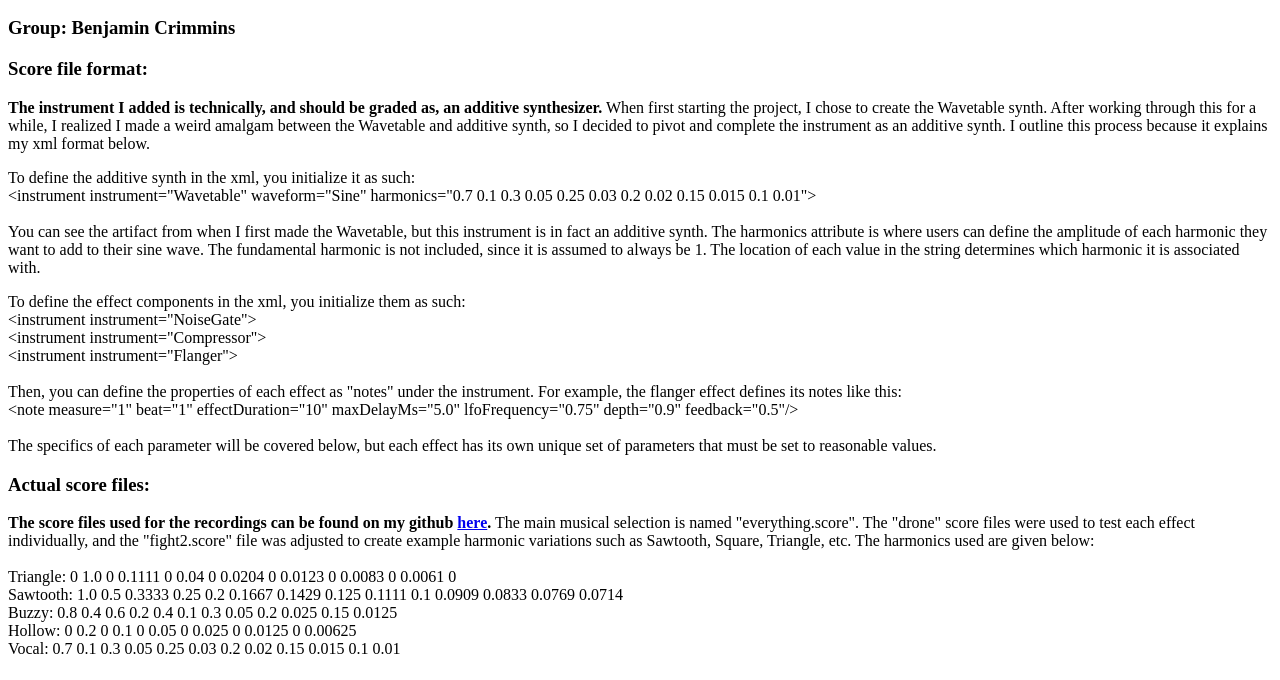
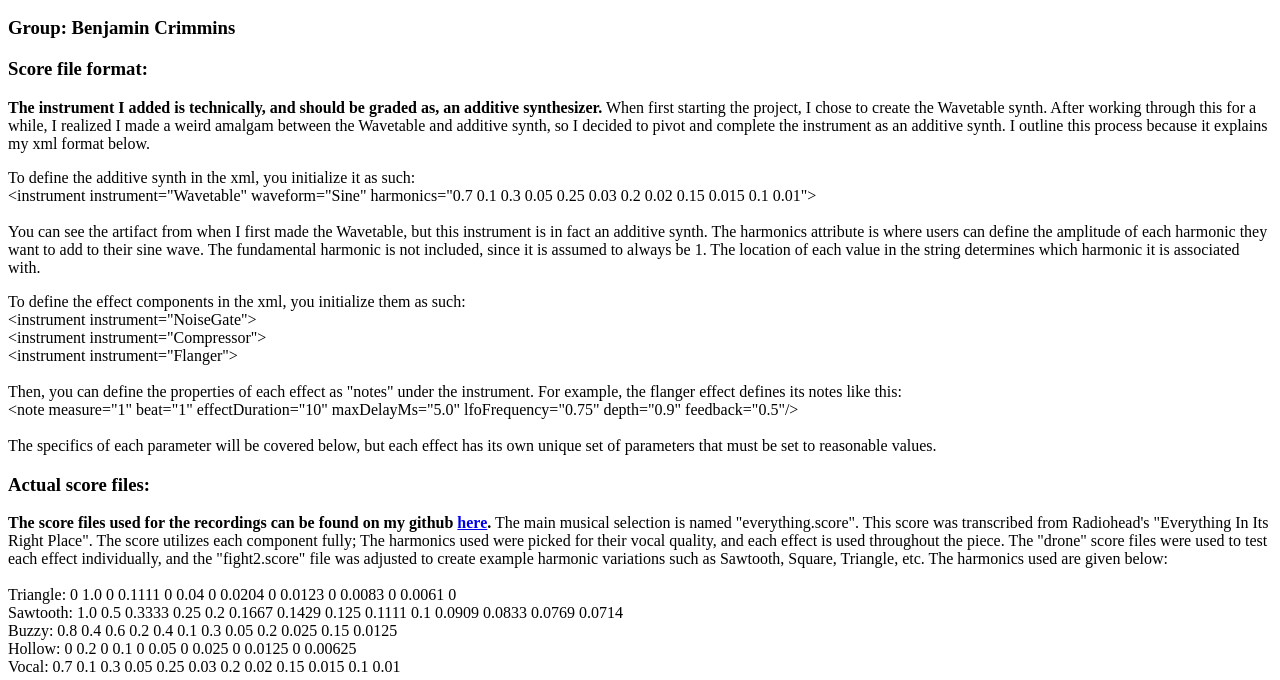
Before and after one commit to bencrim/CSE-471-Project1, a plain HTML site: page index.html in a window 1280 px wide. Shown: the part 96-776 px from the top of the page. Drawn offline with Linux system fonts and the light colour scheme.

Commit message:
new score

```diff
--- a/index.html
+++ b/index.html
@@ -25,7 +25,7 @@
 
 <h3>Actual score files:</h3>
 <p>
-    <strong>The score files used for the recordings can be found on my github <a href="https://github.com/bencrim/CSE-471-Project1">here</a>.</strong> The main musical selection is named "everything.score". The "drone" score files were used to test each effect individually, and the "fight2.score" file was adjusted to create example harmonic variations such as Sawtooth, Square, Triangle, etc. The harmonics used are given below:<br>
+    <strong>The score files used for the recordings can be found on my github <a href="https://github.com/bencrim/CSE-471-Project1">here</a>.</strong> The main musical selection is named "everything.score". This score was transcribed from Radiohead's "Everything In Its Right Place". The score utilizes each component fully; The harmonics used were picked for their vocal quality, and each effect is used throughout the piece. The "drone" score files were used to test each effect individually, and the "fight2.score" file was adjusted to create example harmonic variations such as Sawtooth, Square, Triangle, etc. The harmonics used are given below:<br>
     <br>
     Triangle: 0 1.0 0 0.1111 0 0.04 0 0.0204 0 0.0123 0 0.0083 0 0.0061 0<br>
     Sawtooth: 1.0 0.5 0.3333 0.25 0.2 0.1667 0.1429 0.125 0.1111 0.1 0.0909 0.0833 0.0769 0.0714<br>
```
